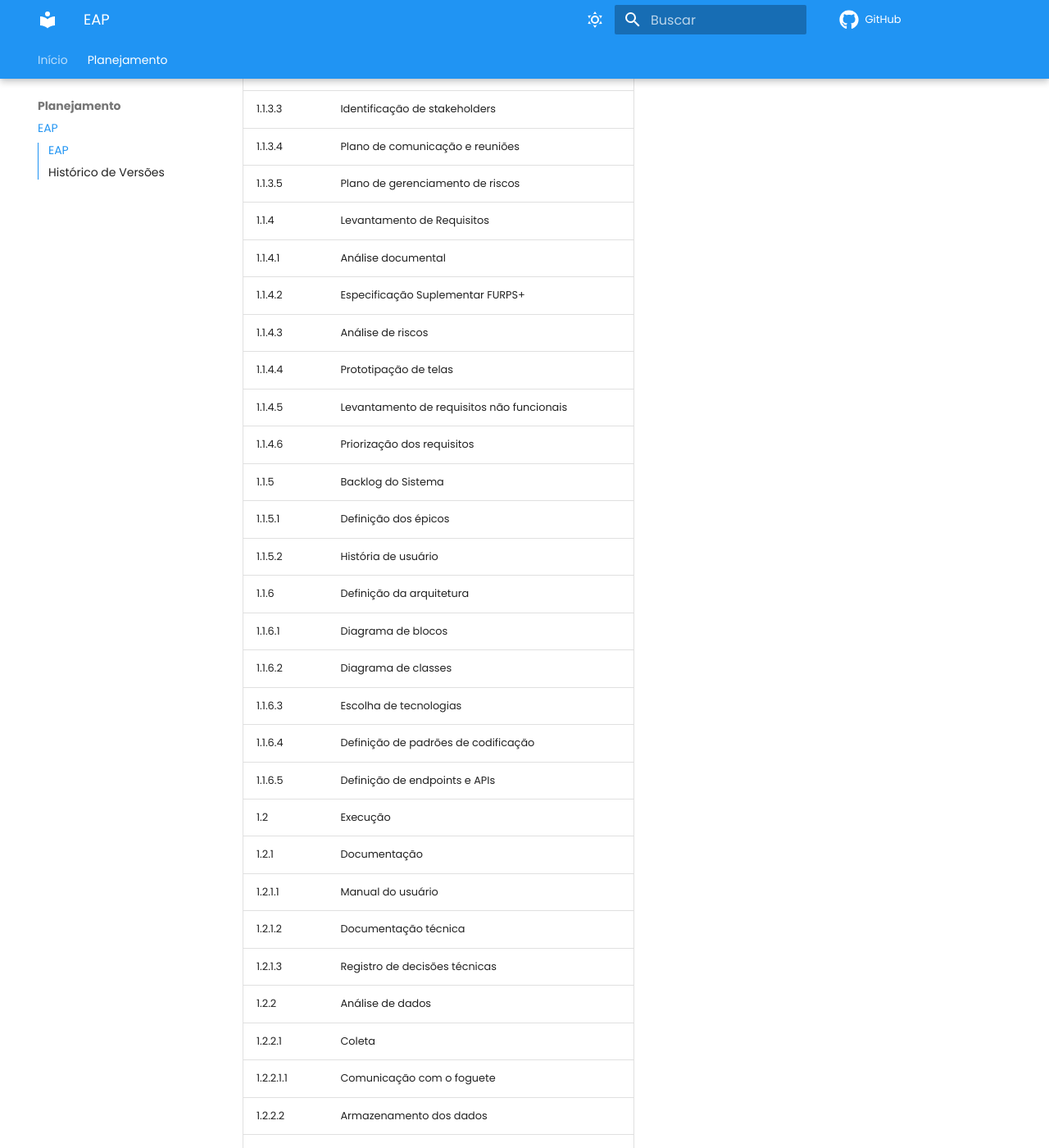
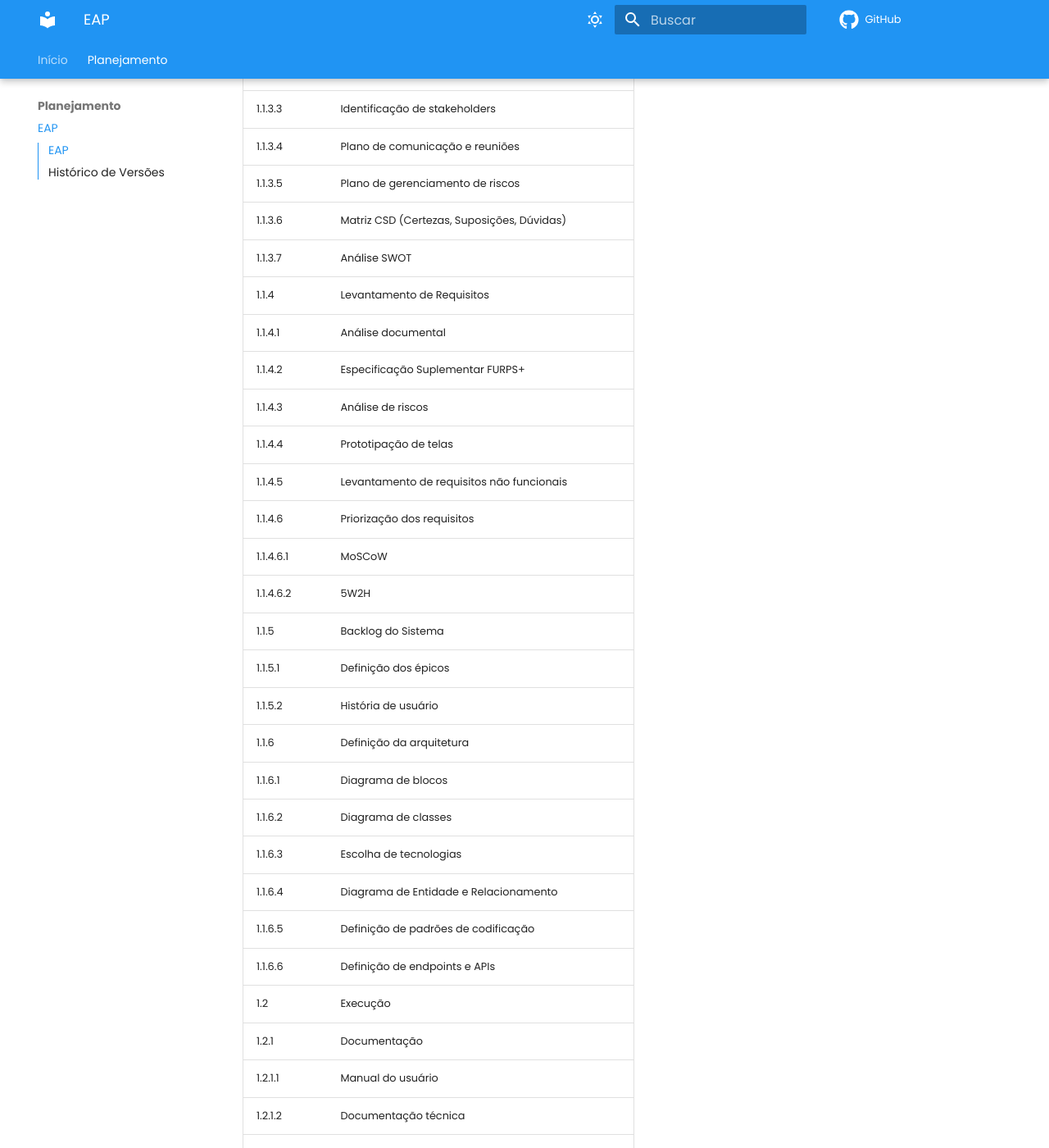
Before and after one commit to vitorfleonardo/ESP32-Rocket-Telemetry, an MkDocs documentation site: the page built from docs/planejamento/eap.md, in a window 1280 px wide and 1400 px high, scrolled down 1038 px. Shown: the whole window at 82% size. Built offline with MkDocs 1.6.1 and Material for MkDocs 9.7.7, drawn with Linux system fonts in a browser that asks for light colours; comment, search, counter and statistics services are not loaded; some of the changed text lies outside the part shown.

Commit message:
docs: atualizar a eap

```diff
--- a/docs/planejamento/eap.md
+++ b/docs/planejamento/eap.md
@@ -27,6 +27,8 @@ A EAP serve para:
 | 1.1.3.3          | Identificação de stakeholders                              |
 | 1.1.3.4          | Plano de comunicação e reuniões                            |
 | 1.1.3.5          | Plano de gerenciamento de riscos                           |
+| 1.1.3.6          | Matriz CSD (Certezas, Suposições, Dúvidas)                 |
+| 1.1.3.7          | Análise SWOT                                               |
 | 1.1.4            | Levantamento de Requisitos                                 |
 | 1.1.4.1          | Análise documental                                         |
 | 1.1.4.2          | Especificação Suplementar FURPS+                           |
@@ -34,6 +36,8 @@ A EAP serve para:
 | 1.1.4.4          | Prototipação de telas                                      |
 | 1.1.4.5          | Levantamento de requisitos não funcionais                  |
 | 1.1.4.6          | Priorização dos requisitos                                 |
+| 1.1.4.6.1        | MoSCoW                                                     |
+| 1.1.4.6.2        | 5W2H                                                       |
 | 1.1.5            | Backlog do Sistema                                         |
 | 1.1.5.1          | Definição dos épicos                                       |
 | 1.1.5.2          | História de usuário                                        |
@@ -41,13 +45,15 @@ A EAP serve para:
 | 1.1.6.1          | Diagrama de blocos                                         |
 | 1.1.6.2          | Diagrama de classes                                        |
 | 1.1.6.3          | Escolha de tecnologias                                     |
-| 1.1.6.4          | Definição de padrões de codificação                        |
-| 1.1.6.5          | Definição de endpoints e APIs                              |
+| 1.1.6.4          | Diagrama de Entidade e Relacionamento                      |
+| 1.1.6.5          | Definição de padrões de codificação                        |
+| 1.1.6.6          | Definição de endpoints e APIs                              |
 | 1.2              | Execução                                                   |
 | 1.2.1            | Documentação                                               |
 | 1.2.1.1          | Manual do usuário                                          |
 | 1.2.1.2          | Documentação técnica                                       |
 | 1.2.1.3          | Registro de decisões técnicas                              |
+| 1.2.1.4          | Diário de bordo de desenvolvimento                         |
 | 1.2.2            | Análise de dados                                           |
 | 1.2.2.1          | Coleta                                                     |
 | 1.2.2.1.1        | Comunicação com o foguete                                  |
```
Also changed, not shown: other parts of docs/planejamento/eap.md (+1 -1 lines).
